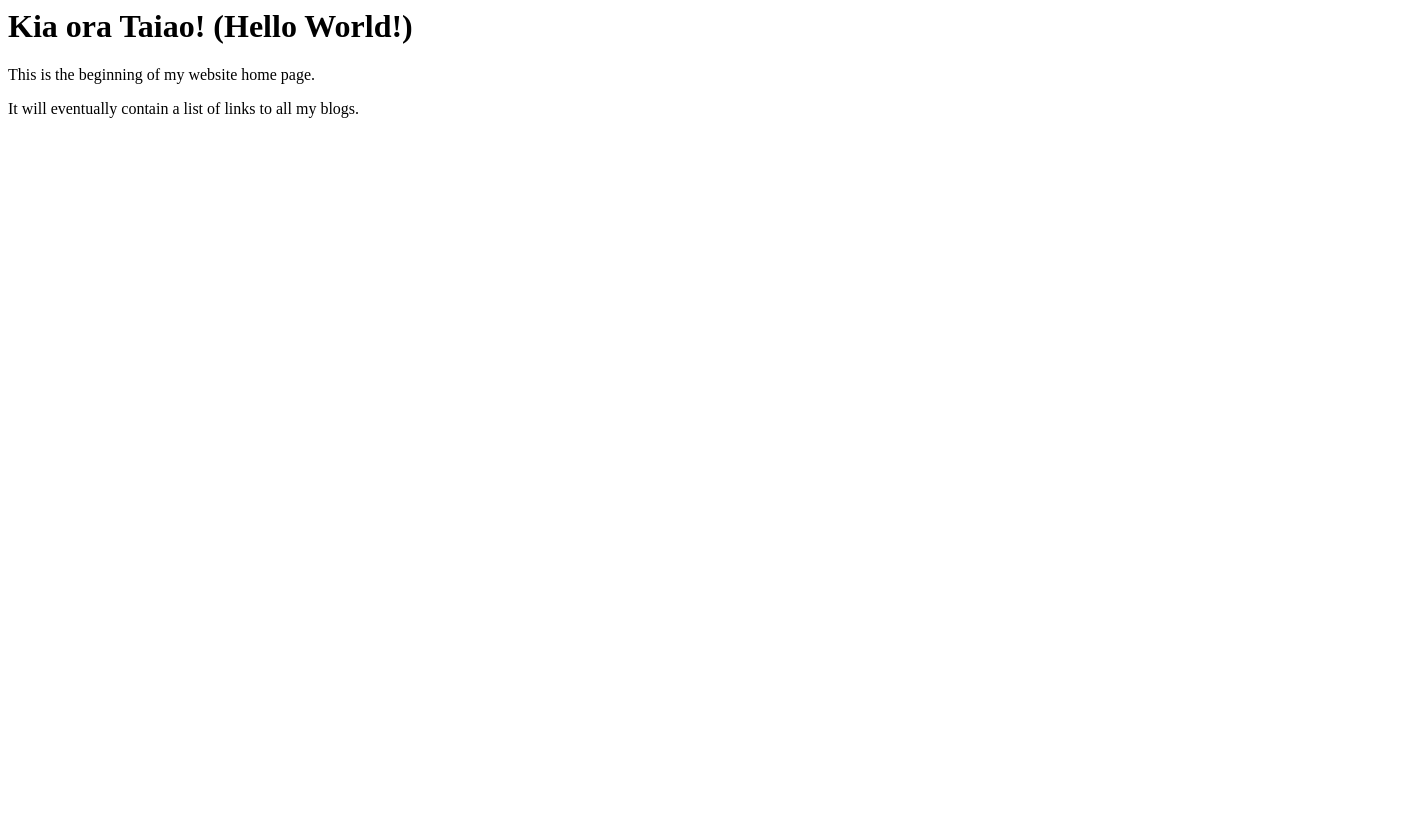
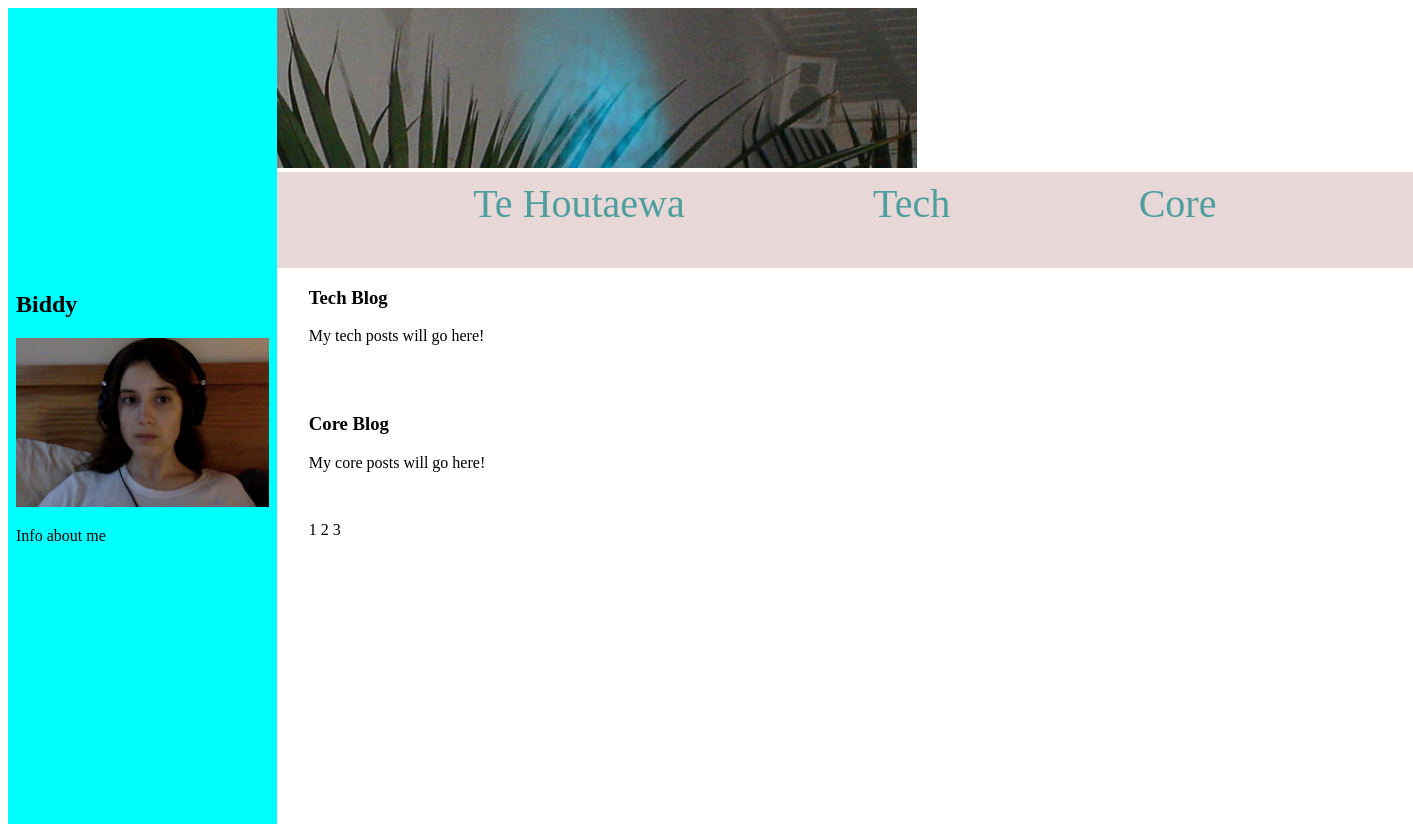
Before and after one commit to bridget-mahy/bridget-mahy.github.io, a plain HTML site: page index.html in a window 1280 px wide. Shown: the whole page, 1413 px wide, since content can reach past the window. Before the commit the page ends 800 px from the top, so only its background shows below. Drawn offline with Linux system fonts and the light colour scheme.

Commit message:
adds html and css to blog index.html

```diff
--- a/index.html
+++ b/index.html
@@ -1,9 +1,46 @@
-<html>
+<!DOCTYPE html>
+<html lang="en">
   <head>
-    <title>My blog</title>
+    <meta charset="UTF-8">
+    <meta name="viewport" content="width=device-width, initial-scale=1.0">
+    <meta http-equiv="X-UA-Compatible" content="ie=edge">
+    <title>Biddy's DevAcademy Blog</title>
+    <link rel="stylesheet" href="styles/main.css">
+    <link rel="icon" href="./favicon.ico" type="image/x-icon">
+  </head>
   <body>
-    <h1>Kia ora Taiao! (Hello World!)</h1>
-    <p> This is the beginning of my website home page.</p>
-    <p> It will eventually contain a list of links to all my blogs. </p>
+      <!-- Sidebar-->
+        <aside class="sidebar">
+        <h1>Biddy</h1>
+        <img src="biddy copy.jpg" alt="photo of website owner" class="avi">
+        <p>Info about me</p>
+        </aside>
+      <!-- Navbar -->
+      <main>
+      <nav>
+        <img src="IMG_1857.jpeg" alt="poolside lightshow with tropical fern" class="header-img">
+        <div class="nav-links">
+        <span class="nav-link"><a href="https://bridget-mahy.github.io/blog/te-houtaewa-template.html" target="_blank">Te Houtaewa</a></span>
+        <span class="nav-link"><a href="#tech-blogposts">Tech</a></span>
+        <span class="nav-link"><a href="#core-blogposts">Core</a></span>
+        </div>
+      </nav>
+        <!-- Blog posts -->
+        <div class="tech-blogposts">
+        <h3 id="tech-blogposts">Tech Blog</h3>
+        <p>My tech posts will go here!</p>
+        </div>
+        <div class="tech-blogposts">
+        <h3 id="core-blogposts">Core Blog</h3>
+        <p>My core posts will go here!</p>
+        </div>
+        <!-- Footer -->
+        <div class="footer">
+        <a>1</a>
+        <a>2</a>
+        <a>3</a>
+      </div>
+    </main>
+	<script src="index.js"></script>
   </body>
 </html>
--- a/styles/main.css
+++ b/styles/main.css
@@ -0,0 +1,83 @@
+
+* {
+  max-width: 100%;
+}
+
+body {
+  display: flex;
+  flex-direction: row;
+}
+
+a:link {
+  color: rgb(79, 158, 158);
+  text-decoration: none;
+}
+
+a:visited {
+  color:rgb(79, 158, 158);
+}
+
+a:hover {
+  color:black;
+}
+
+div {
+  height: 20rem;
+  width: 100rem;
+  background-color: white;
+}
+
+aside {
+  padding: 0.5em;
+  max-width: 20%;
+  height: 100vh;
+  margin: 0;
+  background-color: aqua;
+  align-content: center;
+  }
+
+main {
+  margin: 0rem;
+  display: flex;
+  flex-direction: column;
+  max-height: 80vh;
+  max-width: 80vh;
+  justify-content: space-between;
+}
+
+img {
+  width: 100%;
+  height: auto;
+}
+
+.header-img {
+  width: 100vh;
+  height: 10rem;
+  object-fit: cover;
+  margin: 0;
+}
+
+.nav-links {
+margin: auto;
+max-width: 70rem;
+height: 5em;
+padding: 0.5em;
+background-color:rgb(231, 215, 215);
+display: flex;
+flex-direction: row;
+justify-content: space-evenly;
+align-items: start;
+}
+
+.tech-blogposts {
+  padding-left: 2rem;
+}
+
+.footer {
+  align-items: flex-end;
+  padding-left: 2rem;
+}
+
+.nav-link {
+  font-size: 40px;
+}
```
Also changed, not shown: IMG_1857.jpeg (added), biddy copy.jpg (added).
